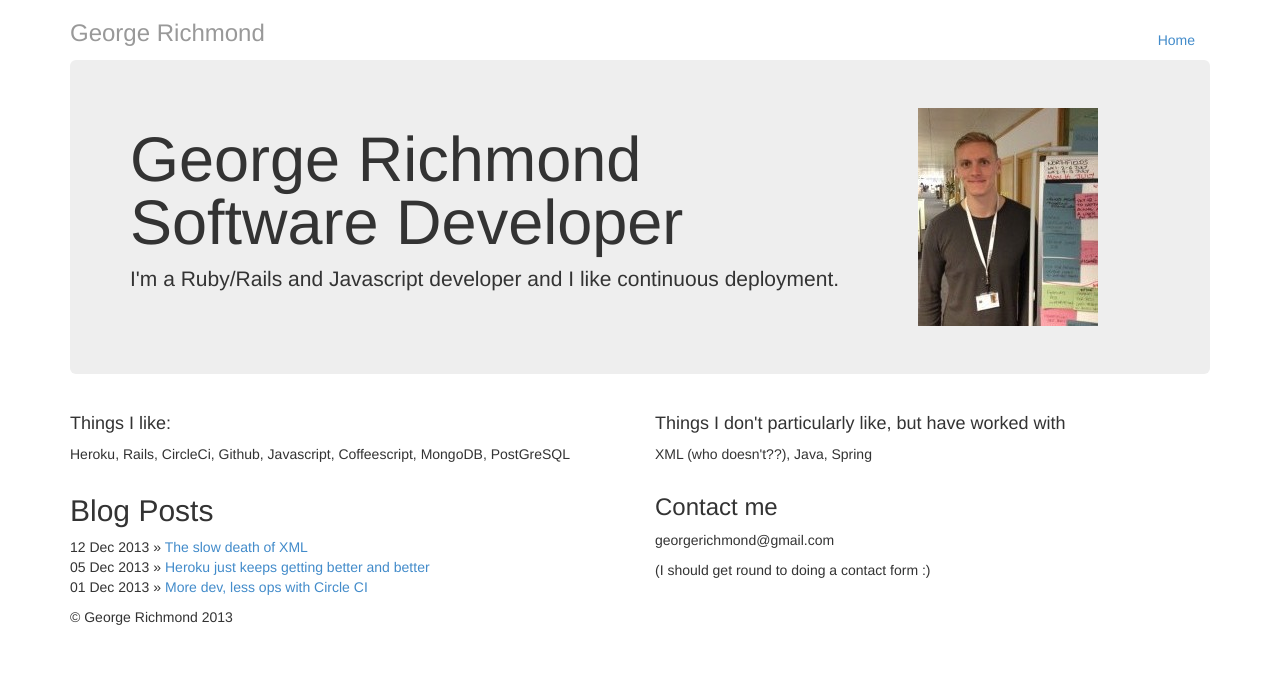
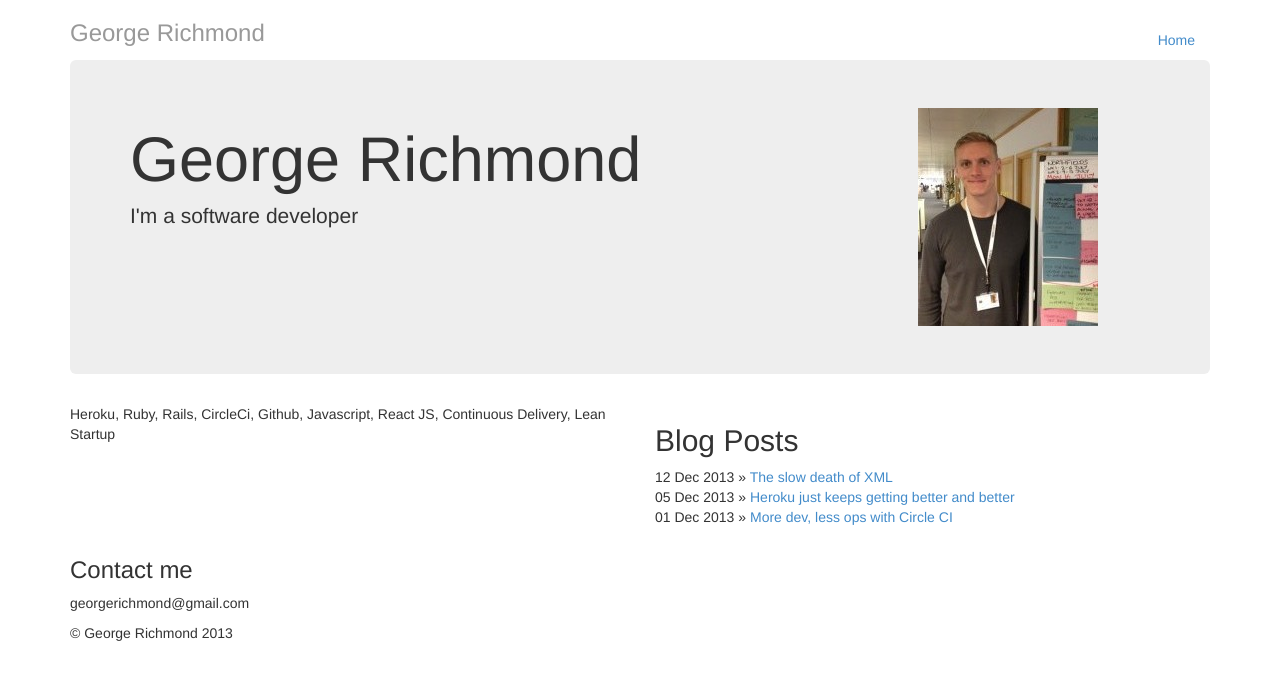
Before and after one commit to georgerichmond/georgerichmond.github.io, a Jekyll site: the page built from index.html, in a window 1280 px wide. Shown: the top 680 px of the page. Built offline with Jekyll 4.4.1, drawn with Linux system fonts in a browser that asks for light colours; Markdown is read by kramdown in place of the engine named in the settings.

Commit message:
Improved front page a little bit

```diff
--- a/index.html
+++ b/index.html
@@ -7,9 +7,8 @@ title: George Richmond - Software Developer
 
   <div class="row">
     <div class= "col-md-9">
-        <h1>George Richmond <br/>
-    Software Developer</h1>
-  <p class="lead">I'm a Ruby/Rails and Javascript developer and I like continuous deployment. </p>
+        <h1>George Richmond</h1>
+  <p class="lead">I'm a software developer</p>
     </div>
     <div class= "col-md-3">
       <img src="/georgeatwork.jpg"></img>
@@ -24,12 +23,7 @@ title: George Richmond - Software Developer
 <div class="row marketing">
 
   <div class="col-md-6">
-    <h4>Things I like:</h4>
-    <p>Heroku, Rails, CircleCi, Github, Javascript, Coffeescript, MongoDB, PostGreSQL</p>
-  </div>
-  <div class="col-md-6">
-    <h4>Things I don't particularly like, but have worked with</h4>
-    <p>XML (who doesn't??), Java, Spring</p>
+    <p>Heroku, Ruby, Rails, CircleCi, Github, Javascript, React JS, Continuous Delivery, Lean Startup</p>
   </div>
 
   <div class="col-md-6">
@@ -44,7 +38,6 @@ title: George Richmond - Software Developer
   <div class="col-md-6">
     <h3>Contact me</h3>
     <p>georgerichmond@gmail.com </p>
-    <p>(I should get round to doing a contact form :)</p>
   </div>
 
 </div>
```
